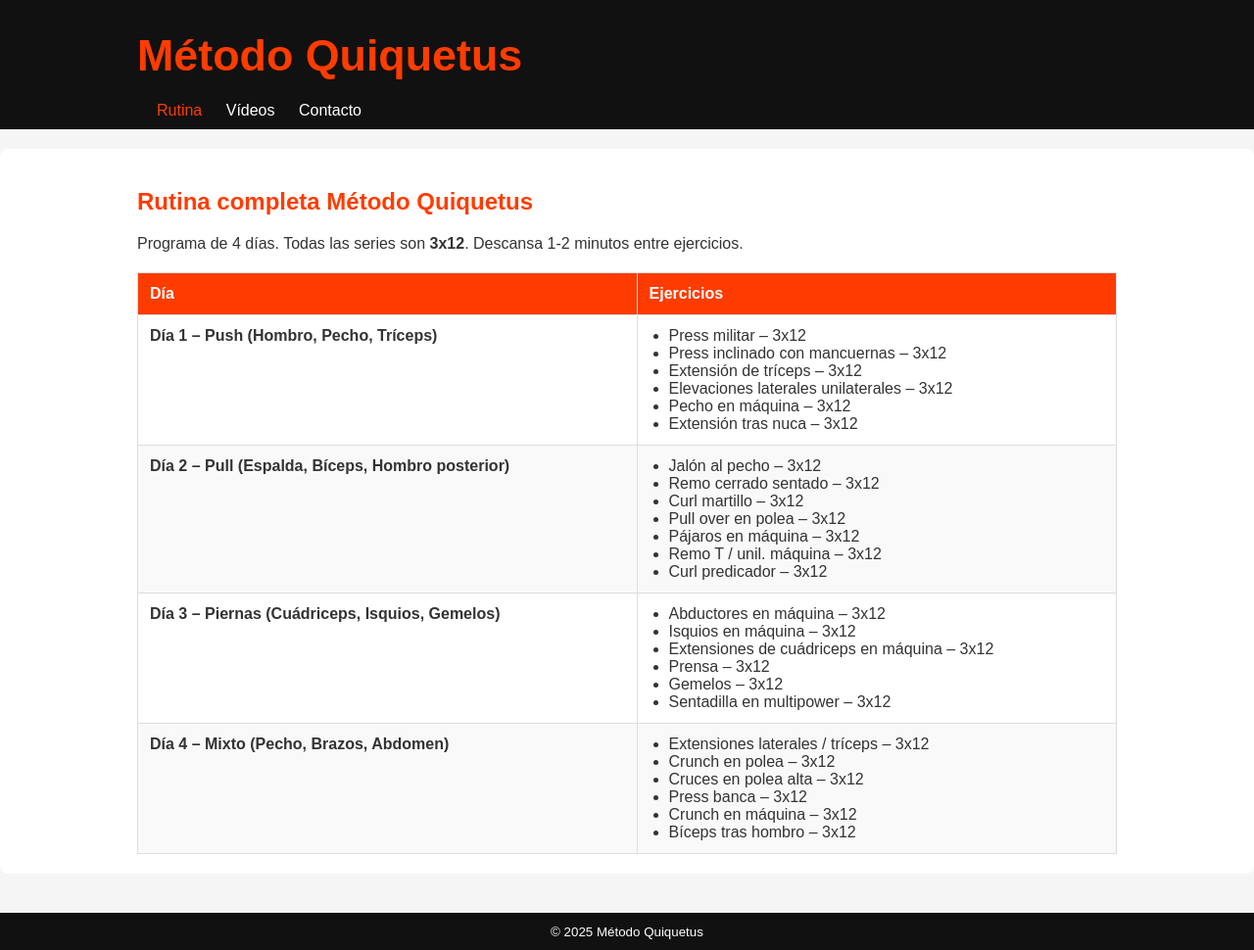
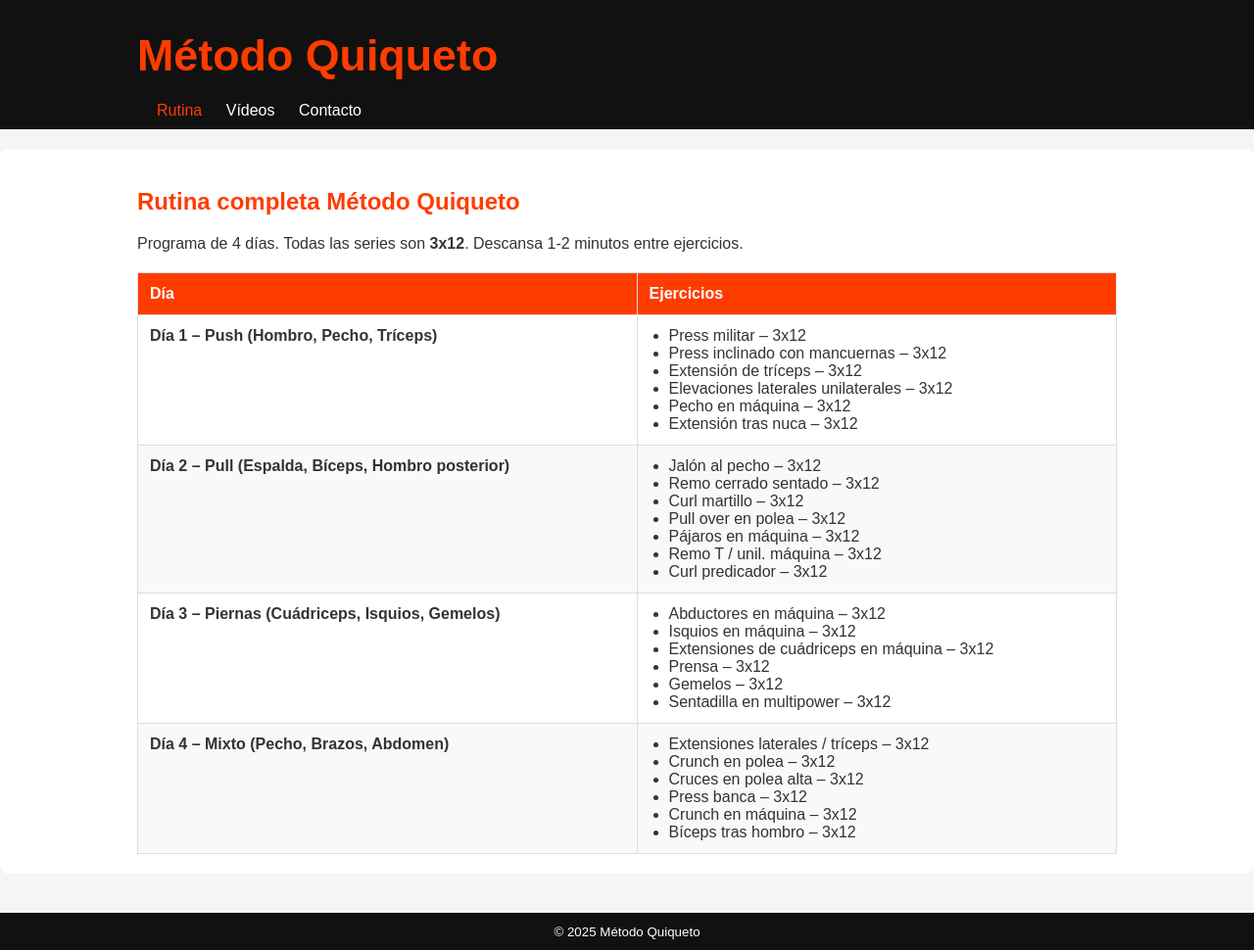
Before and after one commit to guiiillemm/metodoquiqueto, a plain HTML site: page rutina.html in a window 1280 px wide. Shown: the whole page at 98% size. Drawn offline with Linux system fonts and the light colour scheme.

Commit message:
Añadir archivos de la web

```diff
--- a/rutina.html
+++ b/rutina.html
@@ -34,7 +34,7 @@
 <body>
   <header class="site-header">
     <div class="wrap">
-      <h1 class="logo"><a href="index.html">Método Quiquetus</a></h1>
+      <h1 class="logo"><a href="index.html">Método Quiqueto</a></h1>
       <nav class="nav">
         <a href="rutina.html" class="active">Rutina</a>
         <a href="videos.html">Vídeos</a>
@@ -45,7 +45,7 @@
 
   <main class="section">
     <div class="wrap">
-      <h2 style="color:#ff3c00;">Rutina completa Método Quiquetus</h2>
+      <h2 style="color:#ff3c00;">Rutina completa Método Quiqueto</h2>
       <p>Programa de 4 días. Todas las series son <strong>3x12</strong>. Descansa 1-2 minutos entre ejercicios.</p>
 
       <table>
@@ -116,7 +116,7 @@
 
   <footer class="site-footer">
     <div class="wrap">
-      <small>© 2025 Método Quiquetus</small>
+      <small>© 2025 Método Quiqueto</small>
     </div>
   </footer>
 </body>
```
